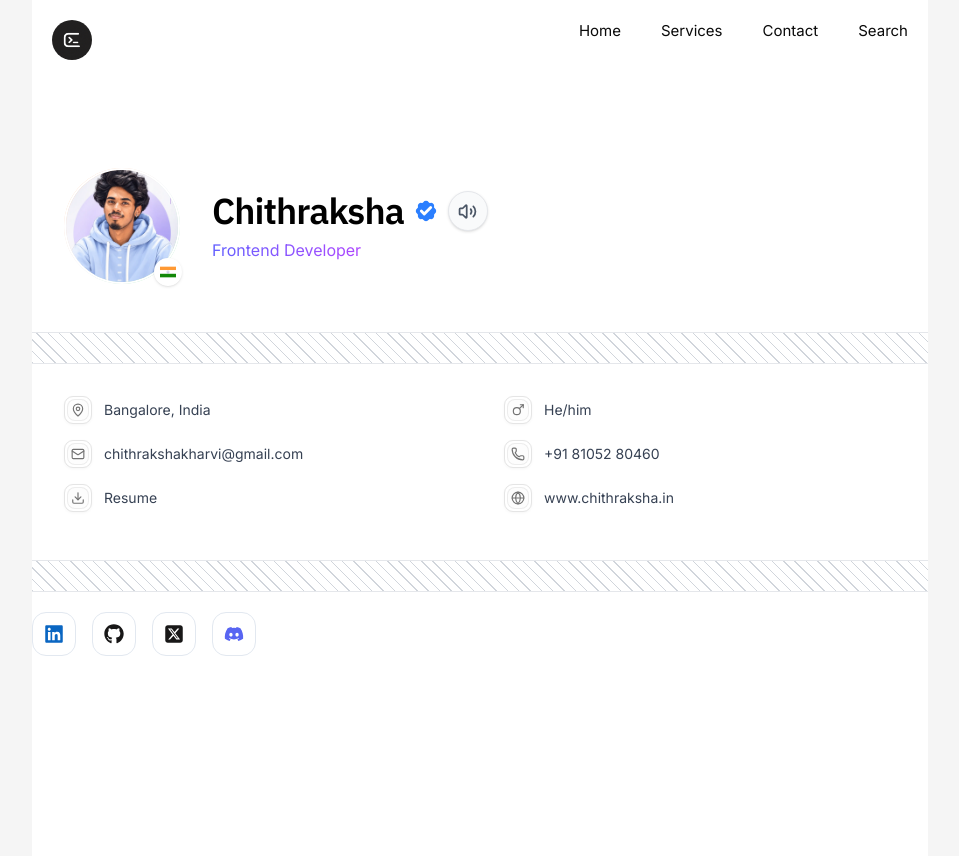
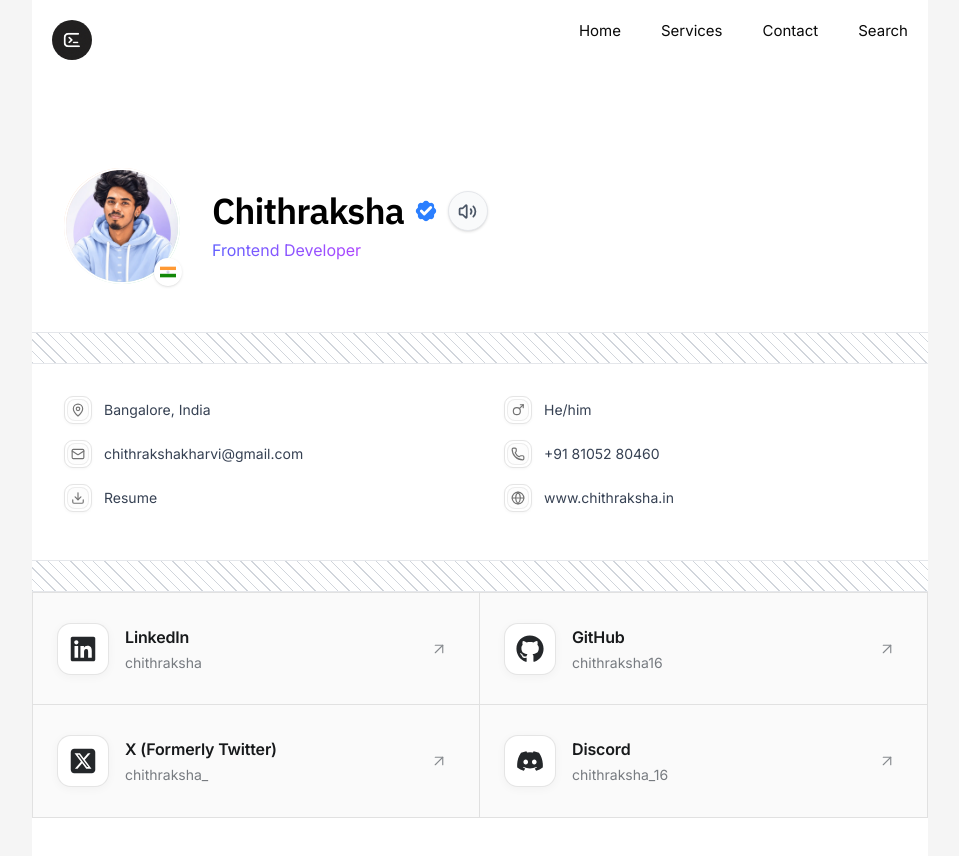
Before and after one commit to chithraksha16/new-portfolio, a Next.js app: page / in a window 1280 px wide. Shown: the top 856 px of the page, without its empty margins (160-1119 px from the left). Built offline with nearby package versions, Linux system fonts and the light colour scheme.

Commit message:
completed socialLink page

```diff
--- a/components/SocialLinks.tsx
+++ b/components/SocialLinks.tsx
@@ -1,5 +1,6 @@
 "use client";
 
+import { useState } from "react";
 import Link from "next/link";
 import {
   FaLinkedin,
@@ -7,62 +8,219 @@ import {
   FaDiscord,
 } from "react-icons/fa";
 import { FaSquareXTwitter } from "react-icons/fa6";
+import { ArrowUpRight } from "lucide-react";
+import type { IconType } from "react-icons";
+import type { CSSProperties } from "react";
 
-const socials = [
+type Social = {
+  name: string;
+  handle: string;
+  href?: string;
+  copy?: string;
+  icon: IconType;
+  brand: string;
+};
+
+const socials: Social[] = [
   {
     name: "LinkedIn",
-    href: "https://linkedin.com/",
+    handle: "chithraksha",
+    href: "https://linkedin.com/in/chithraksha",
     icon: FaLinkedin,
-    color: "text-[#0A66C2]",
-    hover: "hover:bg-[#0A66C2]/10",
+    brand: "#0A66C2",
   },
   {
     name: "GitHub",
-    href: "https://github.com/",
+    handle: "chithraksha16",
+    href: "https://github.com/chithraksha16",
     icon: FaGithub,
-    color: "text-[#181717]",
-    hover: "hover:bg-black/5",
+    brand: "#181717",
   },
   {
     name: "X",
-    href: "https://x.com/",
+    handle: "chithraksha_",
+    href: "https://x.com/chithraksha_",
     icon: FaSquareXTwitter,
-    color: "text-[#181717]",
-    hover: "hover:bg-black/5",
+    brand: "#000000",
   },
   {
     name: "Discord",
-    href: "https://discord.com/",
+    handle: "chithraksha_16",
+    copy: "chithraksha_16",
     icon: FaDiscord,
-    color: "text-[#5865F2]",
-    hover: "hover:bg-[#5865F2]/10",
+    brand: "#5865F2",
   },
 ];
 
 const SocialLinks = () => {
-  return (
-    <div className="w-full py-5">
-      <div className="flex flex-wrap items-center gap-3 sm:gap-4">
-        {socials.map((social) => {
-          const Icon = social.icon;
+  const [copied, setCopied] = useState(false);
+
+  const copyHandle = async (handle: string) => {
+    try {
+      await navigator.clipboard.writeText(handle);
+
+      setCopied(true);
+
+      setTimeout(() => {
+        setCopied(false);
+      }, 1500);
+    } catch {}
+  };
 
   return (
+    <section className="w-full">
+      <div className="grid w-full grid-cols-1 border border-black/10 bg-[#fafafa] sm:grid-cols-2">
+        {socials.map(
+          ({ name, handle, href, copy, icon: Icon, brand }, index) => {
+            const style = {
+              "--brand": brand,
+            } as CSSProperties;
+
+            const content = (
+              <>
+                {/* Icon */}
+                <div
+                  className="
+                    flex
+                    size-12
+                    shrink-0
+                    items-center
+                    justify-center
+                    rounded-[14px]
+                    border
+                    border-black/10
+                    bg-white
+                    text-[#24272A]
+                    shadow-[0_2px_10px_rgba(0,0,0,0.04)]
+                    transition-all
+                    duration-300
+                    group-hover:border-transparent
+                    group-hover:bg-[var(--brand)]
+                    group-hover:text-white
+                    group-hover:shadow-[0_8px_25px_rgba(0,0,0,0.12)]
+                    sm:size-[52px]
+                  "
+                >
+                  <Icon className="size-6 sm:size-7" />
+                </div>
+
+                {/* Name + Handle */}
+                <div className="min-w-0 flex-1">
+                  <h3
+                    className="
+                      text-sm
+                      font-semibold
+                      tracking-[-0.01em]
+                      text-[#17191B]
+                      sm:text-base
+                    "
+                  >
+                    {name === "X" ? "X (Formerly Twitter)" : name}
+                  </h3>
+
+                  <p
+                    className="
+                      mt-1
+                      truncate
+                      text-xs
+                      text-[#777B80]
+                      sm:text-sm
+                    "
+                  >
+                    {copy && copied ? "Copied!" : handle}
+                  </p>
+                </div>
+
+                {/* Arrow */}
+                <div
+                  className="
+                    flex
+                    size-8
+                    shrink-0
+                    items-center
+                    justify-center
+                    text-[#85898D]
+                    transition-all
+                    duration-300
+                    group-hover:-translate-y-0.5
+                    group-hover:translate-x-0.5
+                    group-hover:text-[#17191B]
+                  "
+                >
+                  <ArrowUpRight
+                    className="
+                      size-4
+                      sm:size-[18px]
+                    "
+                    strokeWidth={1.5}
+                  />
+                </div>
+              </>
+            );
+
+            const classes = `
+              group
+              relative
+              flex
+              min-h-[92px]
+              items-center
+              gap-4
+              border-b
+              border-black/10
+              bg-[#fafafa]
+              px-5
+              py-5
+              transition-all
+              duration-300
+              hover:bg-white
+              sm:min-h-[112px]
+              sm:px-6
+              sm:py-6
+              ${
+                index % 2 === 0
+                  ? "sm:border-r"
+                  : ""
+              }
+              ${
+                index >= 2
+                  ? "sm:border-b-0"
+                  : ""
+              }
+              ${
+                index === 1
+                  ? "sm:border-b"
+                  : ""
+              }
+            `;
+
+            return copy ? (
+              <button
+                key={name}
+                type="button"
+                onClick={() => copyHandle(copy)}
+                aria-label={`Copy my ${name} handle`}
+                className={`${classes} text-left`}
+                style={style}
+              >
+                {content}
+              </button>
+            ) : (
               <Link
-              key={social.name}
-              href={social.href}
+                key={name}
+                href={href!}
                 target="_blank"
                 rel="noopener noreferrer"
-              aria-label={`Visit my ${social.name}`}
-              className={`group flex size-11 items-center justify-center rounded-xl border border-slate-200 bg-white transition-all duration-300 hover:-translate-y-1 hover:border-slate-300 hover:shadow-md ${social.hover}`}
+                aria-label={`Visit my ${name}`}
+                className={classes}
+                style={style}
               >
-              <Icon
-                className={`size-5 transition-transform duration-300 group-hover:scale-110 ${social.color}`}
-              />
+                {content}
               </Link>
             );
-        })}
+          }
+        )}
       </div>
-    </div>
+    </section>
   );
 };
 
```
Lines whose indentation alone changed are shown as unchanged.
